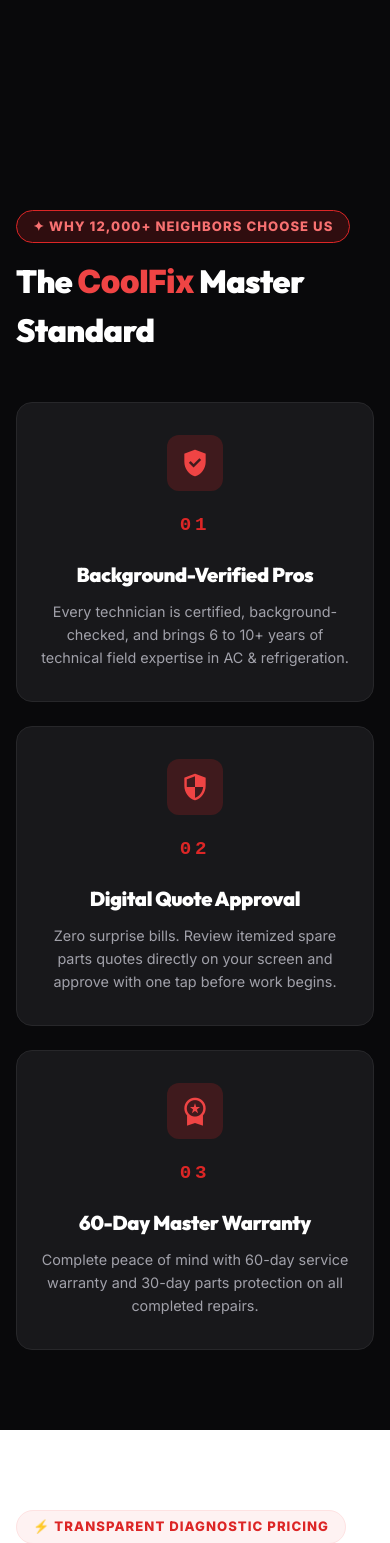
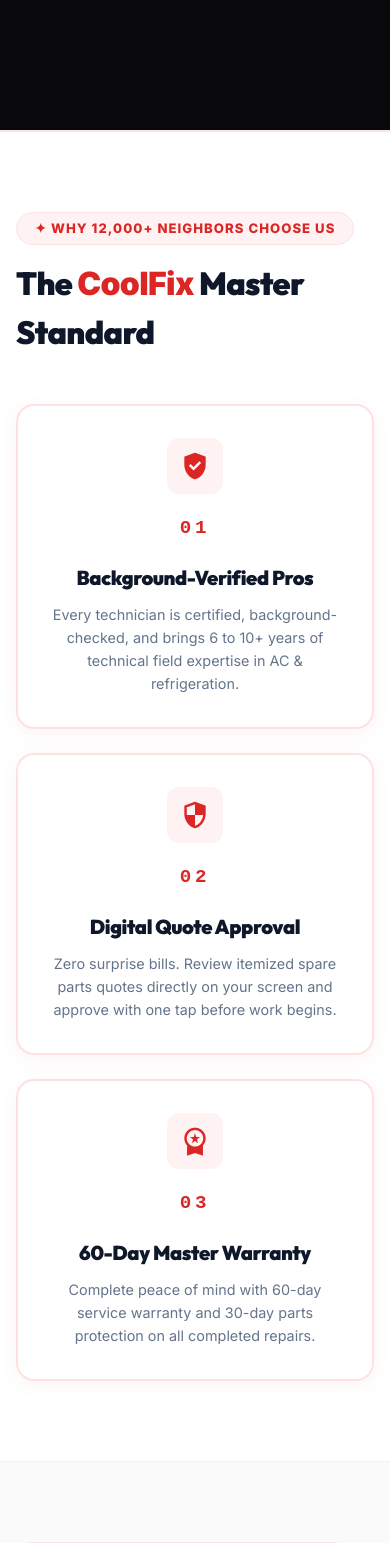
Before and after one commit to satwick-yes/customer, a Next.js app: page / in a window 390 px wide. Shown: the part 2740-4283 px from the top of the page. Built offline with nearby package versions, Linux system fonts and the light colour scheme.

Commit message:
style: enforce strict high-contrast Red and White theme across entire platform

```diff
--- a/app/page.js
+++ b/app/page.js
@@ -71,22 +71,22 @@ export default function Home() {
   return (
     <>
       <Navbar />
-      <main>
+      <main style={{ background: '#FFFFFF', color: '#18181B' }}>
         {/* Frame-by-Frame Scroll Sequence Hero */}
         <FrameSequenceHero />
 
         {/* SECTION 2: THE COOLFIX RED & WHITE STANDARD */}
-        <section className="difference-section carbon-texture" style={{ padding: '80px 0', background: '#09090B', color: 'white' }}>
+        <section className="difference-section" style={{ padding: '80px 0', background: '#FFFFFF', borderTop: '2px solid #FEE2E2', borderBottom: '1px solid #F4F4F5' }}>
           <div className="container">
             <div className="section-header text-center" style={{ marginBottom: 48 }}>
               <div style={{
                 display: 'inline-flex',
                 alignItems: 'center',
                 gap: 6,
-                background: 'rgba(220, 38, 38, 0.18)',
-                border: '1px solid #DC2626',
-                color: '#F87171',
-                padding: '6px 16px',
+                background: '#FEF2F2',
+                border: '1.5px solid #FEE2E2',
+                color: '#DC2626',
+                padding: '6px 18px',
                 borderRadius: 30,
                 fontSize: '0.82rem',
                 fontWeight: 800,
@@ -96,41 +96,41 @@ export default function Home() {
               }}>
                 ✦ Why 12,000+ neighbors choose us
               </div>
-              <h2 className="font-headline section-title" style={{ fontSize: 'clamp(2rem, 4vw, 2.8rem)', fontWeight: 900, color: 'white' }}>
-                The <span style={{ color: '#EF4444' }}>CoolFix</span> Master Standard
+              <h2 className="font-headline section-title" style={{ fontSize: 'clamp(2rem, 4vw, 2.8rem)', fontWeight: 900, color: '#0F172A' }}>
+                The <span style={{ color: '#DC2626' }}>CoolFix</span> Master Standard
               </h2>
             </div>
 
             <div className="diff-grid" style={{ display: 'grid', gridTemplateColumns: 'repeat(auto-fit, minmax(300px, 1fr))', gap: 24 }}>
-              <div className="diff-card" style={{ background: '#18181B', border: '1.5px solid #27272A', borderRadius: 16, padding: '32px 24px' }}>
-                <div className="diff-icon-wrap" style={{ background: 'rgba(220, 38, 38, 0.2)', color: '#EF4444', width: 56, height: 56, borderRadius: 12, display: 'flex', alignItems: 'center', justifyContent: 'center', marginBottom: 20 }}>
+              <div className="diff-card" style={{ background: '#FFFFFF', border: '2px solid #FEE2E2', borderRadius: 18, padding: '32px 24px', boxShadow: '0 4px 20px rgba(220, 38, 38, 0.05)' }}>
+                <div className="diff-icon-wrap" style={{ background: '#FEF2F2', color: '#DC2626', width: 56, height: 56, borderRadius: 12, display: 'flex', alignItems: 'center', justifyContent: 'center', marginBottom: 20 }}>
                   <span className="material-symbols-outlined icon-filled" style={{ fontSize: '32px' }}>verified_user</span>
                 </div>
                 <span className="diff-number" style={{ color: '#DC2626', fontWeight: 900, fontSize: '1.2rem', fontFamily: 'monospace' }}>01</span>
-                <h3 className="font-headline" style={{ color: 'white', fontSize: '1.25rem', fontWeight: 800, margin: '8px 0 10px' }}>Background-Verified Pros</h3>
-                <p style={{ color: '#A1A1AA', fontSize: '0.9rem', lineHeight: 1.6 }}>
+                <h3 className="font-headline" style={{ color: '#0F172A', fontSize: '1.25rem', fontWeight: 800, margin: '8px 0 10px' }}>Background-Verified Pros</h3>
+                <p style={{ color: '#64748B', fontSize: '0.9rem', lineHeight: 1.6 }}>
                   Every technician is certified, background-checked, and brings 6 to 10+ years of technical field expertise in AC & refrigeration.
                 </p>
               </div>
 
-              <div className="diff-card" style={{ background: '#18181B', border: '1.5px solid #27272A', borderRadius: 16, padding: '32px 24px' }}>
-                <div className="diff-icon-wrap" style={{ background: 'rgba(220, 38, 38, 0.2)', color: '#EF4444', width: 56, height: 56, borderRadius: 12, display: 'flex', alignItems: 'center', justifyContent: 'center', marginBottom: 20 }}>
+              <div className="diff-card" style={{ background: '#FFFFFF', border: '2px solid #FEE2E2', borderRadius: 18, padding: '32px 24px', boxShadow: '0 4px 20px rgba(220, 38, 38, 0.05)' }}>
+                <div className="diff-icon-wrap" style={{ background: '#FEF2F2', color: '#DC2626', width: 56, height: 56, borderRadius: 12, display: 'flex', alignItems: 'center', justifyContent: 'center', marginBottom: 20 }}>
                   <span className="material-symbols-outlined icon-filled" style={{ fontSize: '32px' }}>security</span>
                 </div>
                 <span className="diff-number" style={{ color: '#DC2626', fontWeight: 900, fontSize: '1.2rem', fontFamily: 'monospace' }}>02</span>
-                <h3 className="font-headline" style={{ color: 'white', fontSize: '1.25rem', fontWeight: 800, margin: '8px 0 10px' }}>Digital Quote Approval</h3>
-                <p style={{ color: '#A1A1AA', fontSize: '0.9rem', lineHeight: 1.6 }}>
+                <h3 className="font-headline" style={{ color: '#0F172A', fontSize: '1.25rem', fontWeight: 800, margin: '8px 0 10px' }}>Digital Quote Approval</h3>
+                <p style={{ color: '#64748B', fontSize: '0.9rem', lineHeight: 1.6 }}>
                   Zero surprise bills. Review itemized spare parts quotes directly on your screen and approve with one tap before work begins.
                 </p>
               </div>
 
-              <div className="diff-card" style={{ background: '#18181B', border: '1.5px solid #27272A', borderRadius: 16, padding: '32px 24px' }}>
-                <div className="diff-icon-wrap" style={{ background: 'rgba(220, 38, 38, 0.2)', color: '#EF4444', width: 56, height: 56, borderRadius: 12, display: 'flex', alignItems: 'center', justifyContent: 'center', marginBottom: 20 }}>
+              <div className="diff-card" style={{ background: '#FFFFFF', border: '2px solid #FEE2E2', borderRadius: 18, padding: '32px 24px', boxShadow: '0 4px 20px rgba(220, 38, 38, 0.05)' }}>
+                <div className="diff-icon-wrap" style={{ background: '#FEF2F2', color: '#DC2626', width: 56, height: 56, borderRadius: 12, display: 'flex', alignItems: 'center', justifyContent: 'center', marginBottom: 20 }}>
                   <span className="material-symbols-outlined icon-filled" style={{ fontSize: '32px' }}>workspace_premium</span>
                 </div>
                 <span className="diff-number" style={{ color: '#DC2626', fontWeight: 900, fontSize: '1.2rem', fontFamily: 'monospace' }}>03</span>
-                <h3 className="font-headline" style={{ color: 'white', fontSize: '1.25rem', fontWeight: 800, margin: '8px 0 10px' }}>60-Day Master Warranty</h3>
-                <p style={{ color: '#A1A1AA', fontSize: '0.9rem', lineHeight: 1.6 }}>
+                <h3 className="font-headline" style={{ color: '#0F172A', fontSize: '1.25rem', fontWeight: 800, margin: '8px 0 10px' }}>60-Day Master Warranty</h3>
+                <p style={{ color: '#64748B', fontSize: '0.9rem', lineHeight: 1.6 }}>
                   Complete peace of mind with 60-day service warranty and 30-day parts protection on all completed repairs.
                 </p>
               </div>
@@ -139,7 +139,7 @@ export default function Home() {
         </section>
 
         {/* SECTION 3: SERVICES CATALOG IN CRISP WHITE & BOLD RED */}
-        <section id="services" className="services-section" style={{ padding: '80px 0', background: '#FFFFFF' }}>
+        <section id="services" className="services-section" style={{ padding: '80px 0', background: '#FAFAFA' }}>
           <div className="container">
             <div className="section-header text-center" style={{ marginBottom: 48 }}>
               <div style={{
@@ -147,9 +147,9 @@ export default function Home() {
                 alignItems: 'center',
                 gap: 6,
                 background: '#FEF2F2',
-                border: '1px solid #FEE2E2',
+                border: '1.5px solid #FEE2E2',
                 color: '#DC2626',
-                padding: '6px 16px',
+                padding: '6px 18px',
                 borderRadius: 30,
                 fontSize: '0.82rem',
                 fontWeight: 800,
@@ -173,7 +173,7 @@ export default function Home() {
                   height: '320px',
                   borderRadius: 20,
                   overflow: 'hidden',
-                  boxShadow: '0 12px 32px rgba(220, 38, 38, 0.15)',
+                  boxShadow: '0 12px 32px rgba(220, 38, 38, 0.12)',
                   border: '2px solid #FEE2E2'
                 }}>
                   <div className="service-img" style={{
@@ -233,7 +233,7 @@ export default function Home() {
                   height: '320px',
                   borderRadius: 20,
                   overflow: 'hidden',
-                  boxShadow: '0 12px 32px rgba(220, 38, 38, 0.15)',
+                  boxShadow: '0 12px 32px rgba(220, 38, 38, 0.12)',
                   border: '2px solid #FEE2E2'
                 }}>
                   <div className="service-img" style={{
@@ -289,7 +289,7 @@ export default function Home() {
         </section>
 
         {/* SECTION 4: MEET OUR MASTER TECHNICIANS */}
-        <section style={{ padding: '80px 16px', background: '#FAFAFA', borderTop: '1px solid #E4E4E7', borderBottom: '1px solid #E4E4E7' }}>
+        <section style={{ padding: '80px 16px', background: '#FFFFFF', borderTop: '1px solid #E4E4E7', borderBottom: '1px solid #E4E4E7' }}>
           <div className="container" style={{ maxWidth: '1100px' }}>
             <div className="section-header text-center" style={{ marginBottom: 40 }}>
               <div style={{
@@ -297,9 +297,9 @@ export default function Home() {
                 alignItems: 'center',
                 gap: 6,
                 background: '#FEF2F2',
-                border: '1px solid #FEE2E2',
+                border: '1.5px solid #FEE2E2',
                 color: '#DC2626',
-                padding: '6px 16px',
+                padding: '6px 18px',
                 borderRadius: 30,
                 fontSize: '0.82rem',
                 fontWeight: 800,
@@ -322,12 +322,12 @@ export default function Home() {
                 <div
                   key={tech.id}
                   style={{
-                    background: 'white',
+                    background: '#FFFFFF',
                     borderRadius: 16,
-                    border: '1.5px solid #FEE2E2',
+                    border: '2px solid #FEE2E2',
                     padding: '24px 18px',
                     textAlign: 'center',
-                    boxShadow: '0 4px 16px rgba(0,0,0,0.04)',
+                    boxShadow: '0 4px 16px rgba(220,38,38,0.05)',
                     transition: 'transform 0.2s ease, box-shadow 0.2s ease'
                   }}
                 >
@@ -339,7 +339,7 @@ export default function Home() {
                   <p style={{ fontSize: '0.78rem', color: '#64748B', marginTop: 2 }}>{tech.specialty}</p>
 
                   <div style={{ display: 'flex', justifyContent: 'space-between', alignItems: 'center', marginTop: 14, paddingTop: 12, borderTop: '1px solid #F1F5F9', fontSize: '0.78rem' }}>
-                    <span style={{ fontWeight: 700, color: '#D97706' }}>⭐ {tech.rating}</span>
+                    <span style={{ fontWeight: 700, color: '#DC2626' }}>⭐ {tech.rating}</span>
                     <span style={{ color: '#64748B' }}>{tech.experience} exp</span>
                   </div>
                 </div>
@@ -349,7 +349,7 @@ export default function Home() {
         </section>
 
         {/* SECTION 5: REAL CUSTOMER TESTIMONIALS */}
-        <section style={{ padding: '80px 16px', background: 'white' }}>
+        <section style={{ padding: '80px 16px', background: '#FAFAFA' }}>
           <div className="container" style={{ maxWidth: '1100px' }}>
             <div className="section-header text-center" style={{ marginBottom: 40 }}>
               <div style={{
@@ -357,9 +357,9 @@ export default function Home() {
                 alignItems: 'center',
                 gap: 6,
                 background: '#FEF2F2',
-                border: '1px solid #FEE2E2',
+                border: '1.5px solid #FEE2E2',
                 color: '#DC2626',
-                padding: '6px 16px',
+                padding: '6px 18px',
                 borderRadius: 30,
                 fontSize: '0.82rem',
                 fontWeight: 800,
@@ -379,9 +379,9 @@ export default function Home() {
                 <div
                   key={i}
                   style={{
-                    background: '#FAFAFA',
+                    background: '#FFFFFF',
                     borderRadius: 16,
-                    border: '1px solid #E4E4E7',
+                    border: '1.5px solid #FEE2E2',
                     padding: '24px',
                     display: 'flex',
                     flexDirection: 'column',
@@ -389,7 +389,7 @@ export default function Home() {
                   }}
                 >
                   <div style={{ display: 'flex', justifyContent: 'space-between', alignItems: 'center', marginBottom: 12 }}>
-                    <span style={{ color: '#F59E0B', fontSize: '1.1rem' }}>{'★'.repeat(rev.rating)}</span>
+                    <span style={{ color: '#DC2626', fontSize: '1.1rem' }}>{'★'.repeat(rev.rating)}</span>
                     <span style={{ fontSize: '0.75rem', color: '#71717A' }}>{rev.date}</span>
                   </div>
 
@@ -397,10 +397,10 @@ export default function Home() {
                     "{rev.text}"
                   </p>
 
-                  <div style={{ borderTop: '1px solid #E4E4E7', paddingTop: 12 }}>
+                  <div style={{ borderTop: '1px solid #F4F4F5', paddingTop: 12 }}>
                     <div style={{ fontWeight: 800, fontSize: '0.9rem', color: '#0F172A' }}>{rev.name}</div>
                     <div style={{ fontSize: '0.78rem', color: '#71717A' }}>📍 {rev.location}</div>
-                    <div style={{ fontSize: '0.75rem', color: '#DC2626', fontWeight: 600, marginTop: 2 }}>{rev.appliance}</div>
+                    <div style={{ fontSize: '0.75rem', color: '#DC2626', fontWeight: 700, marginTop: 2 }}>{rev.appliance}</div>
                   </div>
                 </div>
               ))}
@@ -409,17 +409,17 @@ export default function Home() {
         </section>
 
         {/* SECTION 6: FREQUENTLY ASKED QUESTIONS */}
-        <section style={{ padding: '80px 16px', background: '#09090B', color: 'white' }}>
+        <section style={{ padding: '80px 16px', background: '#FFFFFF', borderTop: '1px solid #E4E4E7' }}>
           <div className="container" style={{ maxWidth: '800px' }}>
             <div className="section-header text-center" style={{ marginBottom: 40 }}>
               <div style={{
                 display: 'inline-flex',
                 alignItems: 'center',
                 gap: 6,
-                background: 'rgba(220, 38, 38, 0.2)',
-                border: '1px solid #DC2626',
-                color: '#F87171',
-                padding: '6px 16px',
+                background: '#FEF2F2',
+                border: '1.5px solid #FEE2E2',
+                color: '#DC2626',
+                padding: '6px 18px',
                 borderRadius: 30,
                 fontSize: '0.82rem',
                 fontWeight: 800,
@@ -429,8 +429,8 @@ export default function Home() {
               }}>
                 ❓ Got Questions?
               </div>
-              <h2 className="font-headline section-title" style={{ fontSize: 'clamp(1.8rem, 3.5vw, 2.5rem)', fontWeight: 900, color: 'white' }}>
-                Frequently Asked <span style={{ color: '#EF4444' }}>Questions</span>
+              <h2 className="font-headline section-title" style={{ fontSize: 'clamp(1.8rem, 3.5vw, 2.5rem)', fontWeight: 900, color: '#0F172A' }}>
+                Frequently Asked <span style={{ color: '#DC2626' }}>Questions</span>
               </h2>
             </div>
 
@@ -439,9 +439,10 @@ export default function Home() {
                 <div
                   key={i}
                   style={{
-                    background: '#18181B',
+                    background: '#FFFFFF',
                     borderRadius: 14,
-                    border: '1px solid #27272A',
+                    border: '1.5px solid #FEE2E2',
+                    boxShadow: '0 2px 10px rgba(0,0,0,0.02)',
                     overflow: 'hidden'
                   }}
                 >
@@ -457,16 +458,16 @@ export default function Home() {
                       alignItems: 'center',
                       fontSize: '0.98rem',
                       fontWeight: 700,
-                      color: 'white',
+                      color: '#0F172A',
                       cursor: 'pointer',
                       textAlign: 'left'
                     }}
                   >
                     <span>{faq.q}</span>
-                    <span style={{ fontSize: '1.2rem', color: '#EF4444' }}>{openFaq === i ? '−' : '+'}</span>
+                    <span style={{ fontSize: '1.3rem', color: '#DC2626', fontWeight: 900 }}>{openFaq === i ? '−' : '+'}</span>
                   </button>
                   {openFaq === i && (
-                    <div style={{ padding: '0 20px 18px', fontSize: '0.88rem', color: '#A1A1AA', lineHeight: 1.6, borderTop: '1px solid #27272A' }}>
+                    <div style={{ padding: '0 20px 18px', fontSize: '0.88rem', color: '#4B5563', lineHeight: 1.6, borderTop: '1px solid #FEE2E2' }}>
                       {faq.a}
                     </div>
                   )}
```
Also changed, not shown: components/Footer.jsx (+21 -21 lines).
